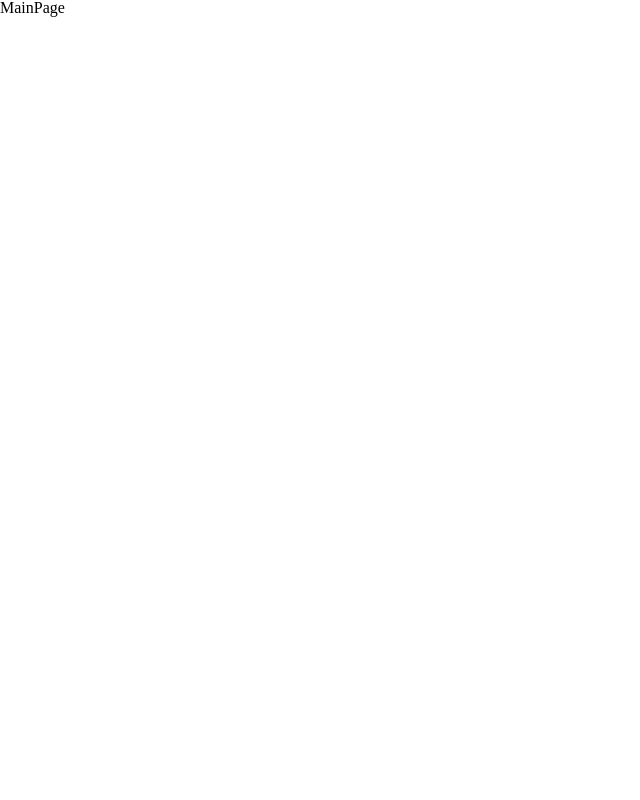
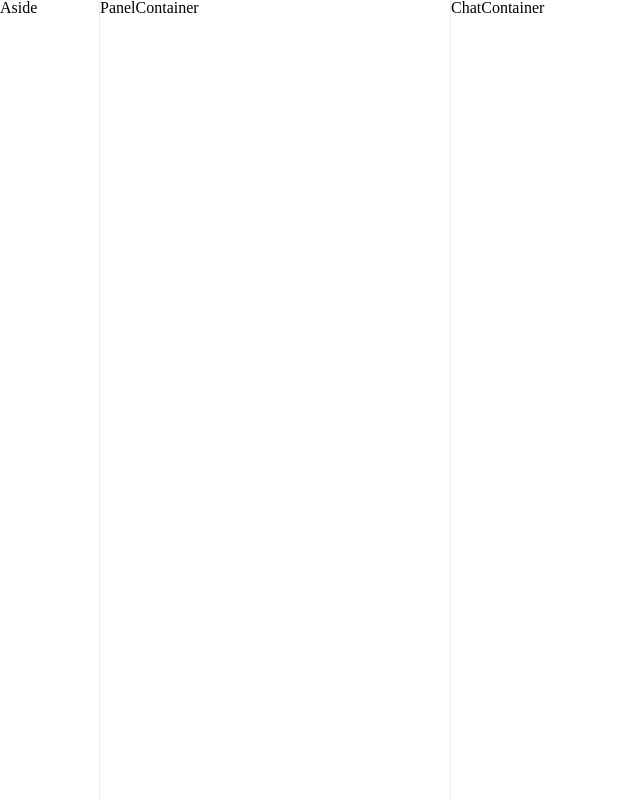
Before and after one commit to shellGrace/IM-Meeting, a React app: page / in a window 1280 px wide. Both pictures are taken after a click on the element "Enter". Shown: the whole page, without its empty margins (0-640 px from the left). Built offline with nearby package versions, Linux system fonts and the light colour scheme.

Commit message:
feat: main page layout

```diff
--- /dev/null
+++ b/src/components/aside/index.css
@@ -0,0 +1,8 @@
+.aside {
+  position: relative;
+  flex: 0 0 100px;
+  width: 100px;
+  height: 100%;
+  box-sizing: border-box;
+  border-right: 1px solid rgb(235, 235, 235);
+}
--- /dev/null
+++ b/src/components/aside/index.jsx
@@ -0,0 +1,5 @@
+import "./index.css"
+
+export const Aside = () => {
+  return <section className="aside">Aside</section>;
+};
--- /dev/null
+++ b/src/components/chat-container/index.css
@@ -0,0 +1,6 @@
+.chat-container {
+  position: relative;
+  flex: 1 1 auto;
+  width: 100%;
+  height: 100%;
+}
--- /dev/null
+++ b/src/components/chat-container/index.jsx
@@ -0,0 +1,5 @@
+import "./index.css";
+
+export const ChatContainer = () => {
+  return <section className="chat-container">ChatContainer</section>;
+};
--- /dev/null
+++ b/src/components/panel-container/index.css
@@ -0,0 +1,7 @@
+.panel {
+  position: relative;
+  flex: 0 0 350px;
+  width: 350px;
+  height: 100%;
+  border-right: 1px solid rgb(235, 235, 235);
+}
--- /dev/null
+++ b/src/components/panel-container/index.jsx
@@ -0,0 +1,5 @@
+import "./index.css";
+
+export const PanelContainer = () => {
+  return <section className="panel">PanelContainer</section>;
+};
--- /dev/null
+++ b/src/pages/main/index.css
@@ -0,0 +1,6 @@
+.main-page {
+  display: flex;
+  position: relative;
+  width: 100%;
+  height: 100vh;
+}
--- a/src/pages/main/index.jsx
+++ b/src/pages/main/index.jsx
@@ -1,6 +1,15 @@
+import { Aside } from "../../components/aside";
+import { ChatContainer } from "../../components/chat-container";
+import { PanelContainer } from "../../components/panel-container";
+import "./index.css";
+
 // 主页
 export const MainPage = () => {
-  return <div>
-    MainPage
-  </div>;
+  return (
+    <div className="main-page">
+      <Aside></Aside>
+      <PanelContainer></PanelContainer>
+      <ChatContainer></ChatContainer>
+    </div>
+  );
 };
```
Also changed, not shown: package.json (+6 -4 lines), src/utils/rtc/index.js (added, +101 -0 lines), 1 other file (tests, documents, lock files or other folders).
